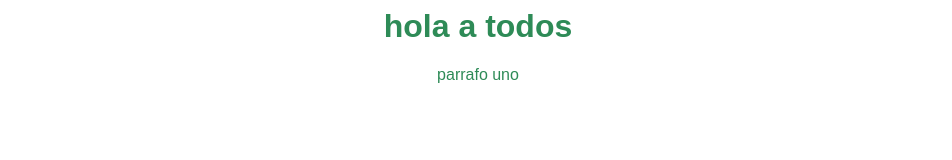
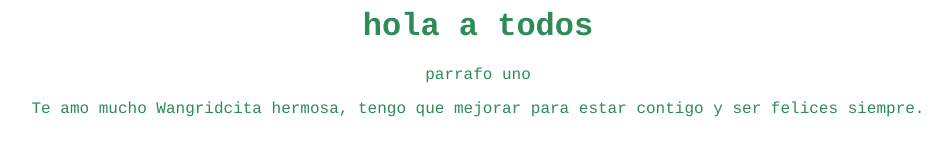
Before and after one commit to cessteel/Blog, a plain HTML site: page index.html in a window 1280 px wide. Shown: the whole page, without its empty margins (162-1114 px from the left). Drawn offline with Linux system fonts and the light colour scheme.

Commit message:
mejor tipografia

```diff
--- a/index.html
+++ b/index.html
@@ -8,5 +8,8 @@
     <body>
         <h1>hola a todos</h1>
         <p>parrafo uno</p>
+        <p>Te amo mucho Wangridcita hermosa, tengo que mejorar
+            para estar contigo y ser felices siempre.
+        </p>
     </body>
 </html>
--- a/main.css
+++ b/main.css
@@ -1,5 +1,5 @@
 body{
     color: seagreen;
     text-align: center;
-    font-family: "Arial";
+    font-family: "Courier";
 }
```
